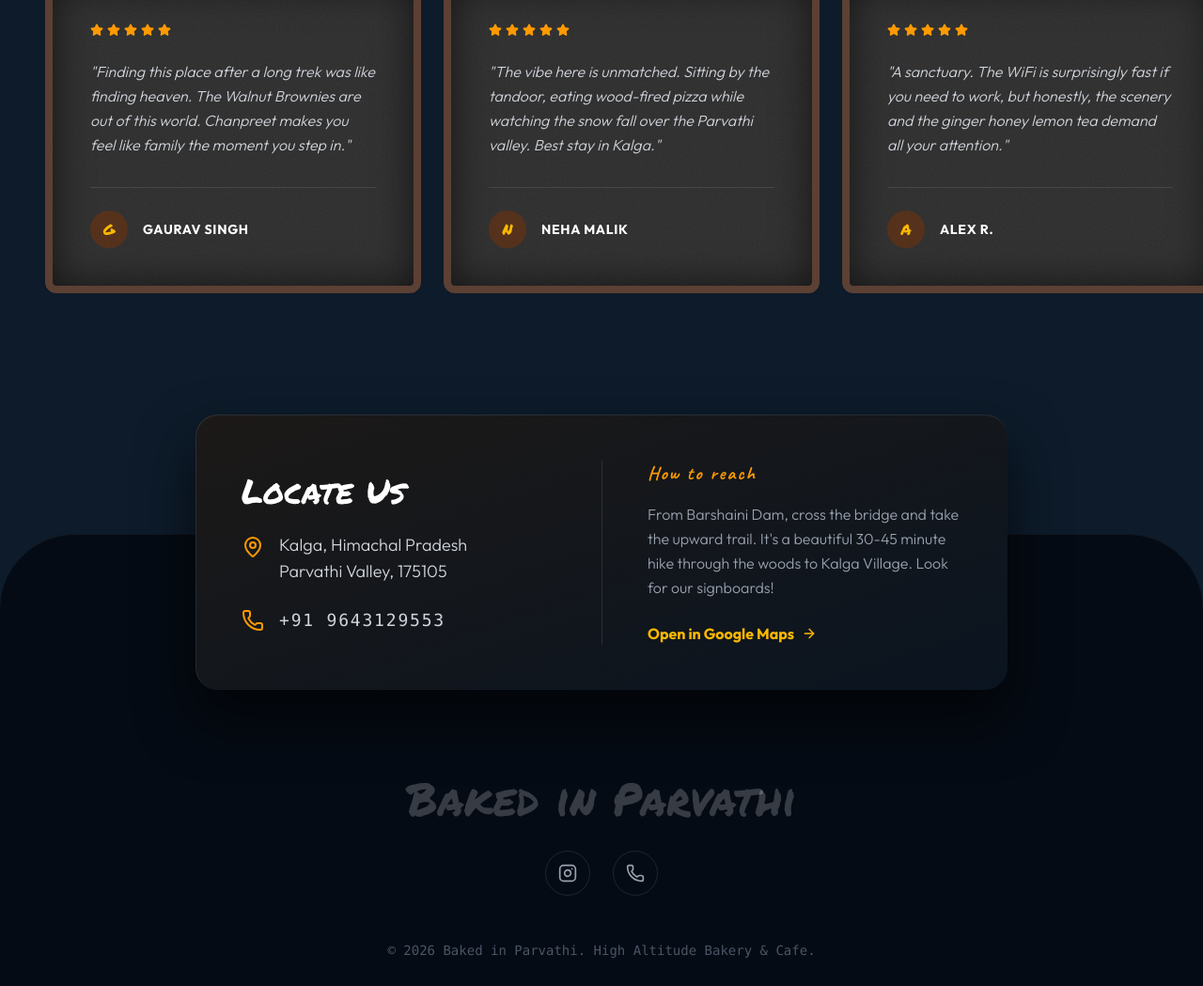
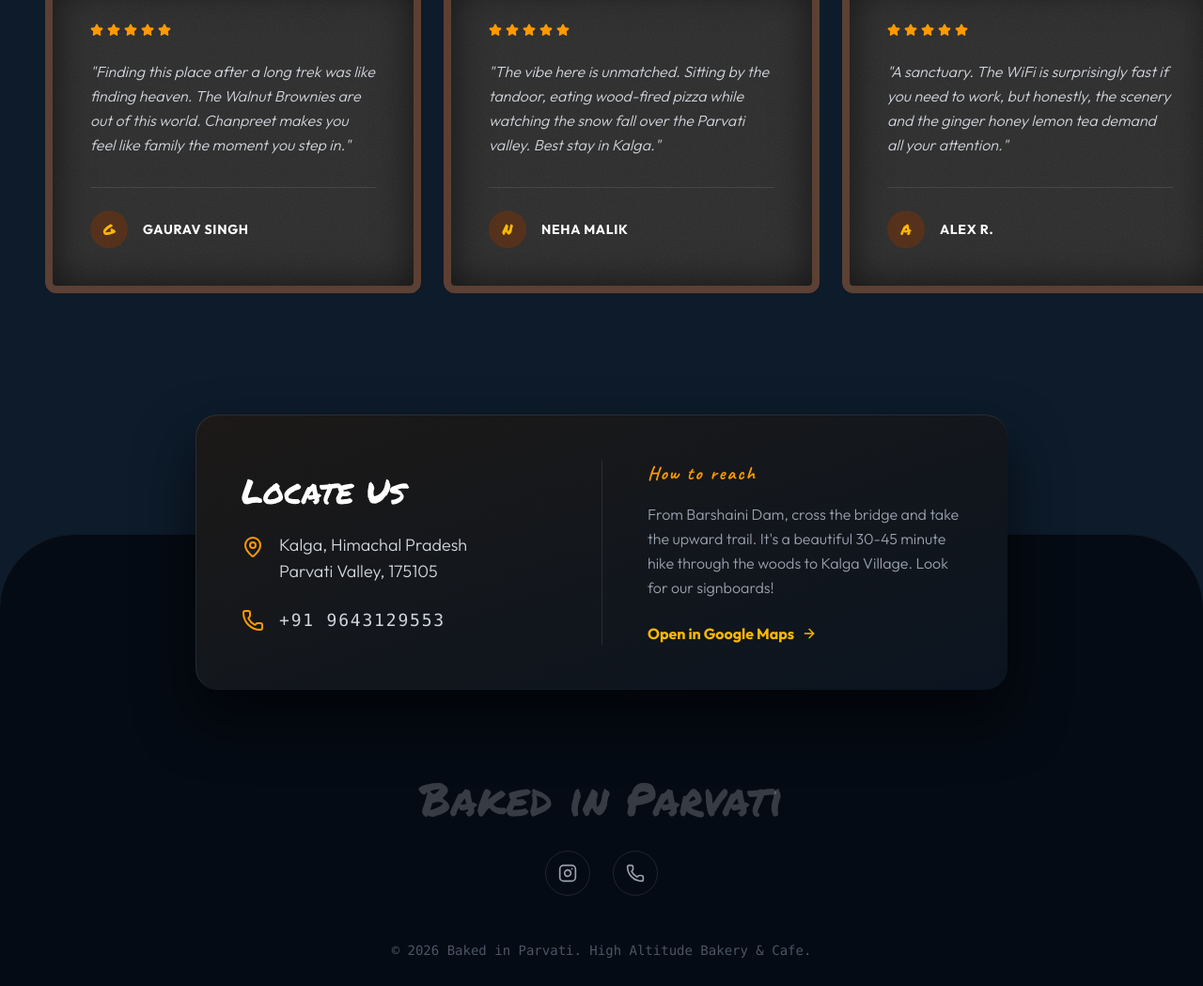
Before and after one commit to sidharth-n/bakedinparvathi, a React (Vite) app: page / in a window 1280 px wide. Shown: the part 2422-3471 px from the top of the page at 94% size. Built offline with nearby package versions, Linux system fonts and the light colour scheme.

Commit message:
cahnge parvati spelling issue

```diff
--- a/index.html
+++ b/index.html
@@ -8,7 +8,7 @@
     <meta name="apple-mobile-web-app-status-bar-style" content="black-translucent" />
     <meta name="mobile-web-app-capable" content="yes" />
     <meta name="theme-color" content="#0D1B2A" />
-    <title>Baked in Parvathi - Menu & Orders</title>
+    <title>Baked in Parvati - Menu & Orders</title>
     <!-- Google Fonts -->
     <link rel="preconnect" href="https://fonts.googleapis.com">
     <link rel="preconnect" href="https://fonts.gstatic.com" crossorigin>
--- a/src/components/AltitudeScroll.jsx
+++ b/src/components/AltitudeScroll.jsx
@@ -19,7 +19,7 @@ const AltitudeScroll = () => {
     if (value < 7800) return "Barshaini";
     if (value < 8100) return "Trail to Kalga";
     if (value < 8400) return "Kalga Village";
-    return "Baked in Parvathi";
+    return "Baked in Parvati";
   });
 
   return (
--- a/src/data.js
+++ b/src/data.js
@@ -145,7 +145,7 @@ export const experiences = [
 ];
 
 export const cafeInfo = {
-  name: "Baked in Parvathi",
+  name: "Baked in Parvati",
   phone: "918848663072", // Testing number for WhatsApp ordering (change to real number for production)
   contactPhone: "919643129553", // Real cafe contact number for display
   instagram: "https://www.instagram.com/bakedinparvati/?hl=en",
--- a/src/views/CartPage.jsx
+++ b/src/views/CartPage.jsx
@@ -24,7 +24,7 @@ const CartPage = ({ cart, setCart }) => {
   const handleWhatsAppCheckout = () => {
     if (cart.length === 0) return;
 
-    let message = `*🏔️ Baked in Parvathi*\n`;
+    let message = `*🏔️ Baked in Parvati*\n`;
     message += `━━━━━━━━━━━━━━━\n\n`;
 
     cart.forEach(item => {
@@ -75,7 +75,7 @@ const CartPage = ({ cart, setCart }) => {
           <ArrowLeft size={24} className="text-gray-300" />
         </button>
         <div>
-          <h1 className="font-bold text-lg leading-tight tracking-wide">Baked in Parvathi</h1>
+          <h1 className="font-bold text-lg leading-tight tracking-wide">Baked in Parvati</h1>
           <p className="text-xs text-gray-400">Kalga Village, Parvati Valley</p>
         </div>
       </div>
--- a/src/views/LandingPage.jsx
+++ b/src/views/LandingPage.jsx
@@ -45,7 +45,7 @@ const LandingPage = () => {
             </h2>
             <div className="w-24 h-1 bg-amber-600 mb-8 rounded-full" />
             <p className="text-gray-300 text-lg md:text-xl leading-relaxed font-light mb-8">
-              Hidden deep within the apple orchards of Kalga village, accessible only by a scenic trek, baked in Parvathi is a high-altitude sanctuary for wanderers, artists, and peace-seekers.
+              Hidden deep within the apple orchards of Kalga village, accessible only by a scenic trek, baked in Parvati is a high-altitude sanctuary for wanderers, artists, and peace-seekers.
             </p>
             <p className="text-gray-400 text-base md:text-lg leading-relaxed font-light mb-8">
               We bake fresh wood-fired pizzas, brew the finest Himalayan teas, and offer cozy cottage stays under the clearest starry night skies you'll ever witness. Hosted with love by Chanpreet.
@@ -108,7 +108,7 @@ const LandingPage = () => {
         <div className="flex overflow-x-auto gap-6 px-4 md:px-12 pb-8 snap-x snap-mandatory scrollbar-hide" style={{ scrollbarWidth: 'none', msOverflowStyle: 'none' }}>
           {[
             { text: "Finding this place after a long trek was like finding heaven. The Walnut Brownies are out of this world. Chanpreet makes you feel like family the moment you step in.", author: "Gaurav Singh" },
-            { text: "The vibe here is unmatched. Sitting by the tandoor, eating wood-fired pizza while watching the snow fall over the Parvathi valley. Best stay in Kalga.", author: "Neha Malik" },
+            { text: "The vibe here is unmatched. Sitting by the tandoor, eating wood-fired pizza while watching the snow fall over the Parvati valley. Best stay in Kalga.", author: "Neha Malik" },
             { text: "A sanctuary. The WiFi is surprisingly fast if you need to work, but honestly, the scenery and the ginger honey lemon tea demand all your attention.", author: "Alex R." },
             { text: "If you want a true Himalayan experience, this is the place. The cottage was warm, and the starry sky at night was the clearest I've ever seen.", author: "Sarah W." }
           ].map((review, i) => (
@@ -143,7 +143,7 @@ const LandingPage = () => {
               <h3 className="text-4xl font-display text-white mb-6">Locate Us</h3>
               <p className="text-gray-300 flex items-start gap-4 mb-6">
                 <MapPin className="text-amber-500 shrink-0 mt-1" size={24} />
-                <span className="text-lg font-light">{cafeInfo.location}<br/>Parvathi Valley, 175105</span>
+                <span className="text-lg font-light">{cafeInfo.location}<br/>Parvati Valley, 175105</span>
               </p>
               <p className="text-gray-300 flex items-center gap-4">
                 <Phone className="text-amber-500 shrink-0" size={24} />
@@ -165,7 +165,7 @@ const LandingPage = () => {
 
         {/* Footer Deep content */}
         <div className="max-w-6xl mx-auto px-4 pt-32 md:pt-24 mt-32 md:mt-16 flex flex-col items-center">
-          <h2 className="text-5xl font-display text-white/20 mb-8">Baked in Parvathi</h2>
+          <h2 className="text-5xl font-display text-white/20 mb-8">Baked in Parvati</h2>
 
           <div className="flex gap-6 mb-12">
             <a href={cafeInfo.instagram} target="_blank" rel="noreferrer" className="w-12 h-12 rounded-full border border-white/10 flex items-center justify-center text-gray-400 hover:text-amber-500 hover:border-amber-500/50 transition-all">
@@ -177,7 +177,7 @@ const LandingPage = () => {
           </div>
 
           <p className="text-sm text-gray-600 font-mono">
-            &copy; {new Date().getFullYear()} Baked in Parvathi. High Altitude Bakery & Cafe.
+            &copy; {new Date().getFullYear()} Baked in Parvati. High Altitude Bakery & Cafe.
           </p>
         </div>
       </footer>
```
